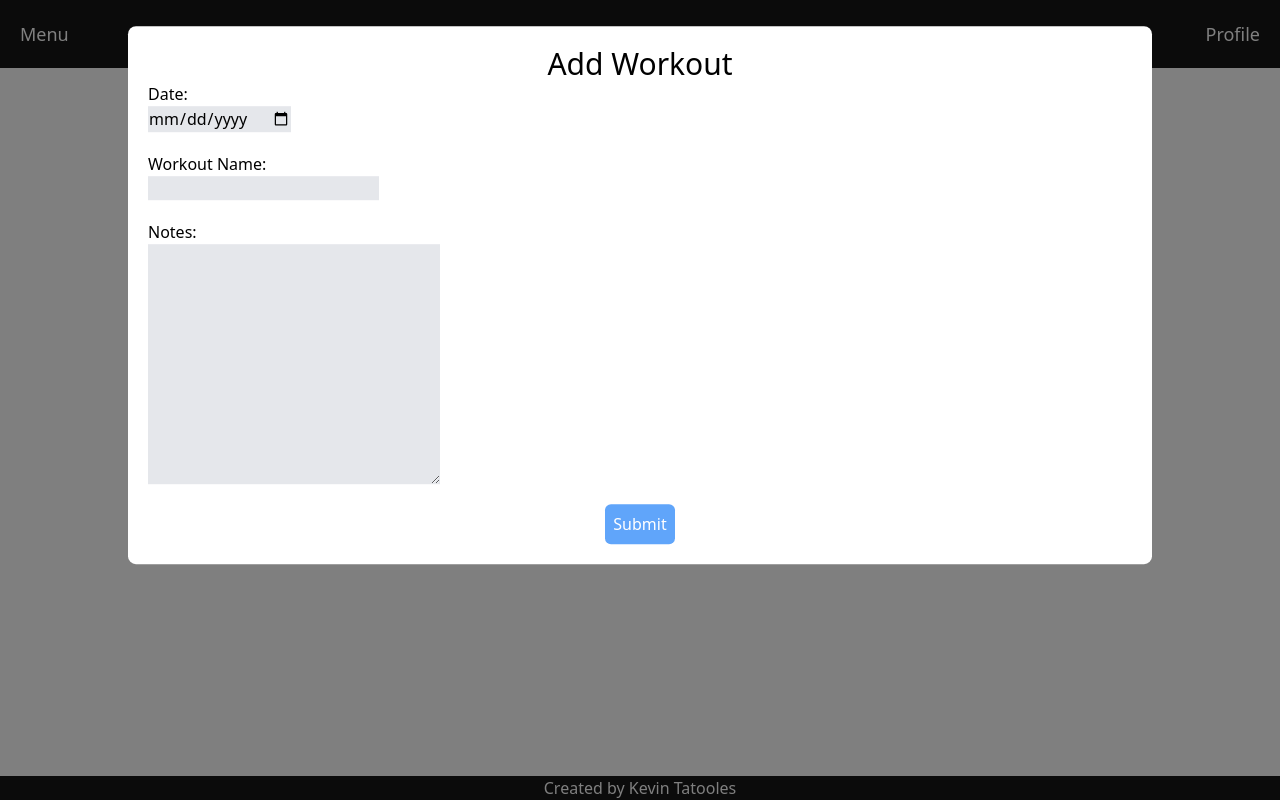
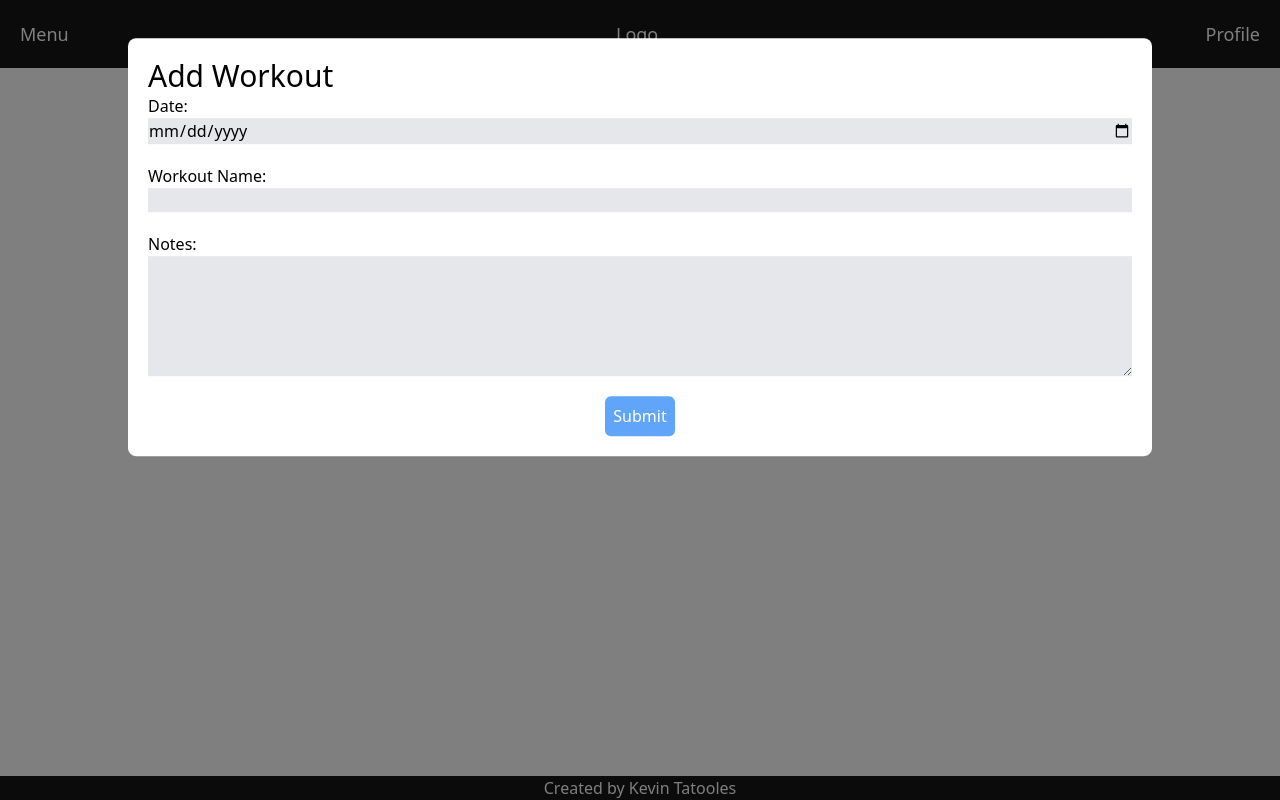
Before and after one commit to Tatooles/next-fitness-tracker, a Next.js app: page /workouts in a window 1280 px wide. Both pictures are taken after a click on the button "Add a Workout". Built offline with nearby package versions, Linux system fonts and the light colour scheme.

Commit message:
Display workouts in a list

```diff
--- a/app/workouts/page.tsx
+++ b/app/workouts/page.tsx
@@ -4,11 +4,8 @@ import Modal from "../Modal";
 export default function Home() {
   const [addWorkoutModalOpen, setAddWorkoutModalOpen] = useState(false);
 
-  // This is our full list of workouts
   const [workouts, setWorkouts] = useState<Object[]>([]);
   const [formData, setFormData] = useState({});
-
-  // One useState for each field in the input modal
 
   const handleSubmit = (event: any) => {
     event.preventDefault();
@@ -22,15 +19,19 @@ export default function Home() {
       [event.target.name]: event.target.value,
     });
   };
-  /**
-   * TODO: Start fleshing out the workouts page
-   * For now just store the workouts in state, store in the db later
-   * Create a modal to enter the info
-   * Display the list of workouts
-   */
+
   return (
     <div className="p-5 text-center">
       <h1 className="mb-5 text-3xl">Workouts</h1>
+      <ul>
+        {workouts.map((workout: any, index) => (
+          <li key={index} className="mb-2 border-2 border-black">
+            <h3 className="text-xl">{workout.date}</h3>
+            <p>{workout.name}</p>
+            <p>{workout.notes}</p>
+          </li>
+        ))}
+      </ul>
       <button
         onClick={() => setAddWorkoutModalOpen(true)}
         className="rounded-md bg-gray-500 p-2 text-white"
@@ -41,9 +42,9 @@ export default function Home() {
         isOpen={addWorkoutModalOpen}
         handleClose={() => setAddWorkoutModalOpen(false)}
       >
-        <div className="fixed top-20 left-1/2 z-10 w-4/5 translate-x-[-50%] translate-y-[-10%] rounded-lg bg-white p-5 text-center">
+        <div className="fixed top-20 left-1/2 z-10 w-4/5 translate-x-[-50%] translate-y-[-10%] rounded-lg bg-white p-5">
           <h2 className="text-3xl">Add Workout</h2>
-          <form onSubmit={handleSubmit} className="flex flex-col items-start">
+          <form onSubmit={handleSubmit} className="flex flex-col">
             <label htmlFor="date">Date:</label>
             <input
               className="mb-5 bg-gray-200"
@@ -60,13 +61,14 @@ export default function Home() {
               name="name"
               onChange={handleChange}
             />
+            {/* TODO: Allow the user to add exercises */}
             <label htmlFor="notes">Notes:</label>
             <textarea
               className="mb-5 bg-gray-200"
               name="notes"
               id="notes"
-              cols={30}
-              rows={10}
+              cols={10}
+              rows={5}
               onChange={handleChange}
             ></textarea>
             <button className="self-center rounded-md bg-blue-400 p-2 text-white">
```
